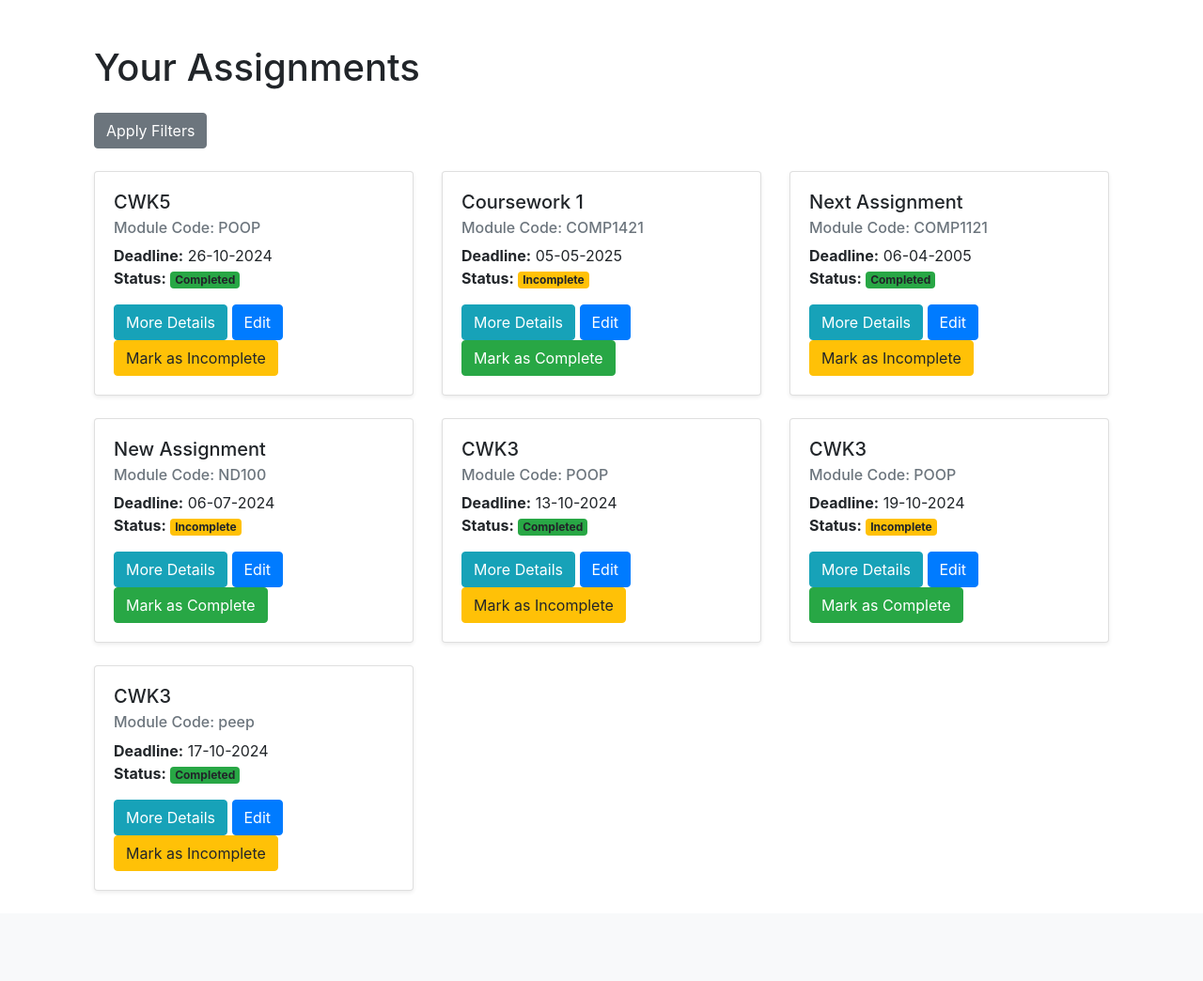
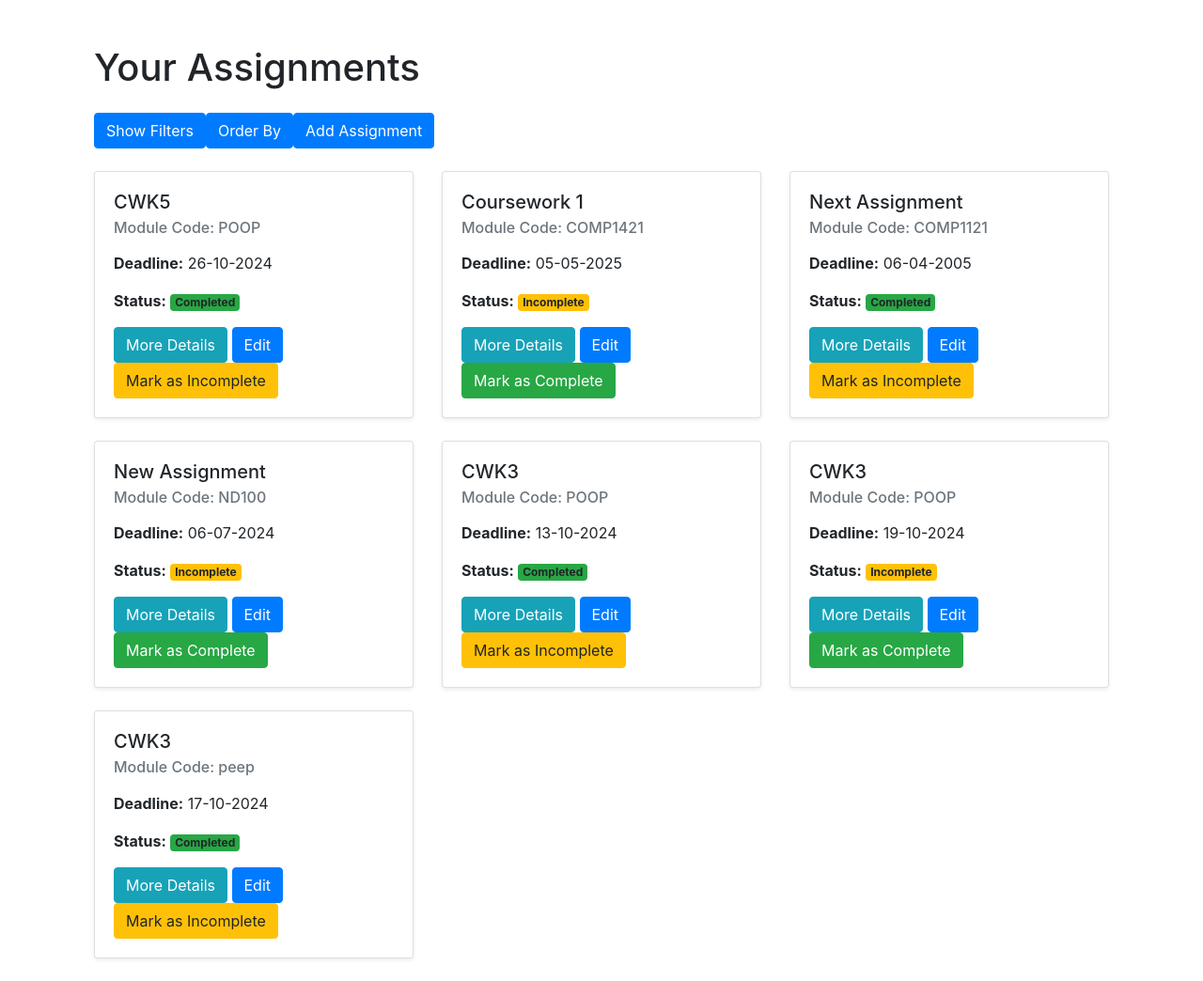
Before and after one commit to noahdavis05/WebAppDevCWK1, a Flask app: page / in a window 1280 px wide. Shown: the part 56-1100 px from the top of the page at 94% size. Before the commit the page ends 1004 px from the top, so only its background shows below. Run offline with Flask 3, Linux system fonts and the light colour scheme; some libraries are stand-ins or nearby versions.

Commit message:
Improved my filters and sorting for the homePage

```diff
--- a/main/app/static/js/filters.js
+++ b/main/app/static/js/filters.js
@@ -5,22 +5,22 @@ document.addEventListener("DOMContentLoaded", function () {
     const filterModuleSelect = document.getElementById("filter-module");
     const searchInput = document.getElementById("search-title");
     const assignmentCards = document.querySelectorAll(".assignment-card");
+
+    // Get filter and order containers and buttons
     const filterContainer = document.getElementById("filter-container");
+    const orderContainer = document.getElementById("order-container");
     const toggleFiltersButton = document.getElementById("toggle-filters");
+    const orderByButton = document.getElementById("order-by");
 
-    console.log("Filter Status Select:", filterStatusSelect);
-    console.log("Filter Module Select:", filterModuleSelect);
-    console.log("Search Input:", searchInput);
-    console.log("Assignment Cards:", assignmentCards);
+    // Radio buttons for ordering
+    const orderSoonest = document.getElementById("orderSoonest");
+    const orderLatest = document.getElementById("orderLatest");
+    const orderNone = document.getElementById("orderNone");
 
     function filterAssignments() {
         const selectedStatusFilter = filterStatusSelect.value;
         const selectedModuleFilter = filterModuleSelect.value;
         const searchQuery = searchInput.value.toLowerCase();
-
-        console.log("Status Filter:", selectedStatusFilter);
-        console.log("Module Filter:", selectedModuleFilter);
-        console.log("Search Query:", searchQuery);
 
         assignmentCards.forEach(card => {
             const status = card.getAttribute("data-status");
@@ -49,11 +49,78 @@ document.addEventListener("DOMContentLoaded", function () {
         });
     }
 
+    // Function to convert 'dd-mm-yyyy' format to a Date object
+    function parseDate(dateString) {
+        const [day, month, year] = dateString.split("-");
+        return new Date(`${year}-${month}-${day}`);  // Format as 'yyyy-mm-dd'
+    }
+
+    // Sort assignments based on the due date
+    function sortAssignments(order) {
+        // Get the cards and convert to an array
+        const assignmentList = Array.from(document.querySelectorAll(".assignment-card"));
+
+        if (order === "soonest") {
+            // Sort by deadline
+            assignmentList.sort((card1, card2) => {
+                const date1 = parseDate(card1.querySelector(".dateP").dataset.deadline);
+                const date2 = parseDate(card2.querySelector(".dateP").dataset.deadline);
+                return date1 - date2; // Ascending order
+            });
+        } else if (order === "latest") {
+            // Sort by deadline (latest first)
+            assignmentList.sort((card1, card2) => {
+                const date1 = parseDate(card1.querySelector(".dateP").dataset.deadline);
+                const date2 = parseDate(card2.querySelector(".dateP").dataset.deadline);
+                return date2 - date1; // Descending order
+            });
+        }
+
+        // Get the parent container of these cards
+        const parentContainer = document.querySelector('.row');
+
+        // Remove all existing cards
+        document.querySelectorAll('.assignment-card').forEach(card => card.remove());
+
+        // Append the sorted cards back into the container
+        assignmentList.forEach(card => {
+            parentContainer.appendChild(card);
+        });
+
+        console.log(assignmentList); // For debugging purposes
+    }
+
+
     // Toggle filter visibility
     toggleFiltersButton.addEventListener("click", function () {
-        const isVisible = filterContainer.style.display === "block";
-        filterContainer.style.display = isVisible ? "none" : "block";
-        toggleFiltersButton.textContent = isVisible ? "Apply Filters" : "Hide Filters"; // Change button text
+        const isFilterVisible = filterContainer.style.display === "block";
+        filterContainer.style.display = isFilterVisible ? "none" : "block";
+        orderContainer.style.display = "none";  // Hide the order container when filters are shown
+        orderByButton.textContent = "Order By"; // Reset Order By button text
+        toggleFiltersButton.textContent = isFilterVisible ? "Show Filters" : "Hide Filters"; // Change button text
+    });
+
+    // Toggle order visibility
+    orderByButton.addEventListener("click", function () {
+        const isOrderVisible = orderContainer.style.display === "block";
+        orderContainer.style.display = isOrderVisible ? "none" : "block";
+        filterContainer.style.display = "none";  // Hide the filter container when order is shown
+        toggleFiltersButton.textContent = "Show Filters"; // Reset Filters button text
+        orderByButton.textContent = isOrderVisible ? "Order By" : "Hide Order"; // Change button text
+    });
+
+    // Handle radio button change event to trigger sorting
+    document.querySelectorAll('input[name="orderOptions"]').forEach(radio => {
+        radio.addEventListener("change", function () {
+            if (this.value === "soonest") {
+                sortAssignments("soonest");
+            } else if (this.value === "latest") {
+                sortAssignments("latest");
+            } else if (this.value === "none") {
+                // No ordering is required when "None" is selected
+                sortAssignments("none");
+            }
+        });
     });
 
     // Event listeners for all filters
--- a/main/app/templates/homePage.html
+++ b/main/app/templates/homePage.html
@@ -4,11 +4,22 @@
 <div class="container mt-5">
     <h1 class="mb-4">Your Assignments</h1>
 
-    <button id="toggle-filters" class="btn btn-secondary mb-4">Apply Filters</button>
+    <!-- Navbar-like section -->
+    <div class="d-flex mb-4">
+        <!-- Show Filters Button -->
+        <button id="toggle-filters" class="btn btn-primary me-2" ">Show Filters</button>
 
+        <!-- Order By Button (No dropdown) -->
+        <button id="order-by" class="btn btn-primary me-2" ">Order By</button>
+
+        <!-- Add Assignment Button (Aligned to the right) -->
+        <a href="/add-assignment" class="btn btn-primary ms-auto" ">Add Assignment</a>
+    </div>
+
+    <!-- Filter Section (Initially hidden) -->
     <div id="filter-container" style="display: none;" class="card mb-4 shadow-sm">
         <div class="card-header">
-            <h5 class="mb-0">Filter Assignments</h5>
+            <h6 class="mb-0">Filter Assignments</h6>
         </div>
         <div class="card-body">
             <div class="mb-4">
@@ -34,10 +45,43 @@
                     {% endfor %}
                 </select>
             </div>
-            </div>
+        </div>
     </div>
 
 
+    <!-- Order By (Initially hidden) -->
+    <div id="order-container" style="display: none;" class="card mb-4 shadow-sm">
+        <div class="card-header">
+            <h6 class="mb-0">Order By</h6>
+        </div>
+        <div class="card-body">
+            <form id="order-form">
+                <div class="form-check">
+                    <input class="form-check-input" type="radio" name="orderOptions" id="orderSoonest" value="soonest">
+                    <label class="form-check-label" for="orderSoonest">
+                        Soonest Due
+                    </label>
+                </div>
+                <div class="form-check">
+                    <input class="form-check-input" type="radio" name="orderOptions" id="orderLatest" value="latest">
+                    <label class="form-check-label" for="orderLatest">
+                        Latest Due
+                    </label>
+                </div>
+                <div class="form-check">
+                    <input class="form-check-input" type="radio" name="orderOptions" id="orderNone" value="none" checked>
+                    <label class="form-check-label" for="orderNone">
+                        None
+                    </label>
+                </div>
+            </form>
+        </div>
+    </div>
+
+
+
+
+    <!-- Assignment Cards -->
     <div class="row">
         {% for assignment in assignments %}
         <div class="col-md-4 assignment-card" data-status="{{ 'completed' if assignment.is_completed else 'incomplete' }}" data-module-code="{{ assignment.module_code }}" data-title="{{ assignment.title | lower }}">
@@ -46,7 +90,7 @@
                     <h5 class="card-title">{{ assignment.title }}</h5>
                     <h6 class="card-subtitle mb-2 text-muted">Module Code: {{ assignment.module_code }}</h6>
                     <p class="card-text">
-                        <strong>Deadline:</strong> {{ assignment.deadline.strftime('%d-%m-%Y') }}<br>
+                        <p class="dateP" data-deadline="{{assignment.deadline.strftime('%d-%m-%Y')}}"><strong>Deadline:</strong> {{ assignment.deadline.strftime('%d-%m-%Y') }}</p>
                         <strong>Status:</strong>
                         {% if assignment.is_completed %}
                             <span class="badge bg-success">Completed</span>
```
Also changed, not shown: main/app.db.
